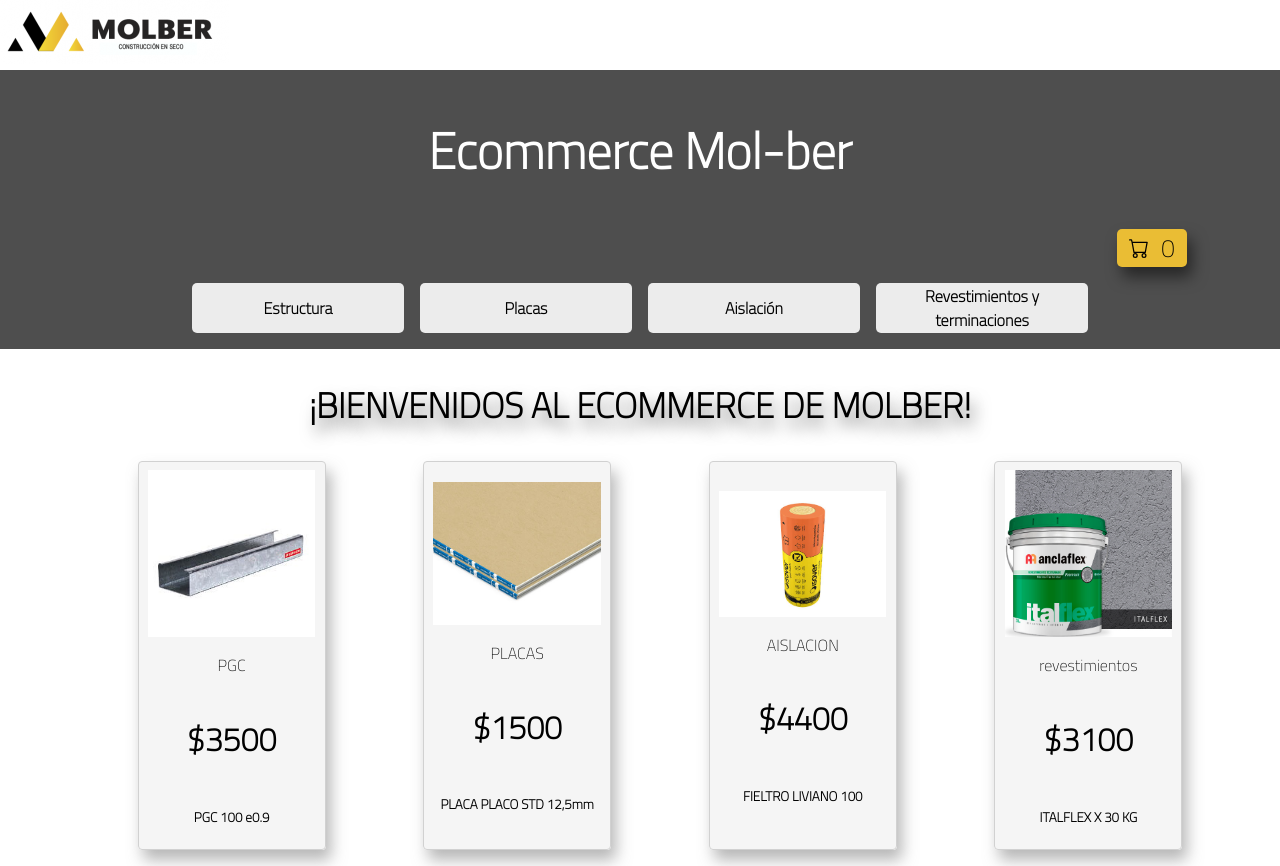
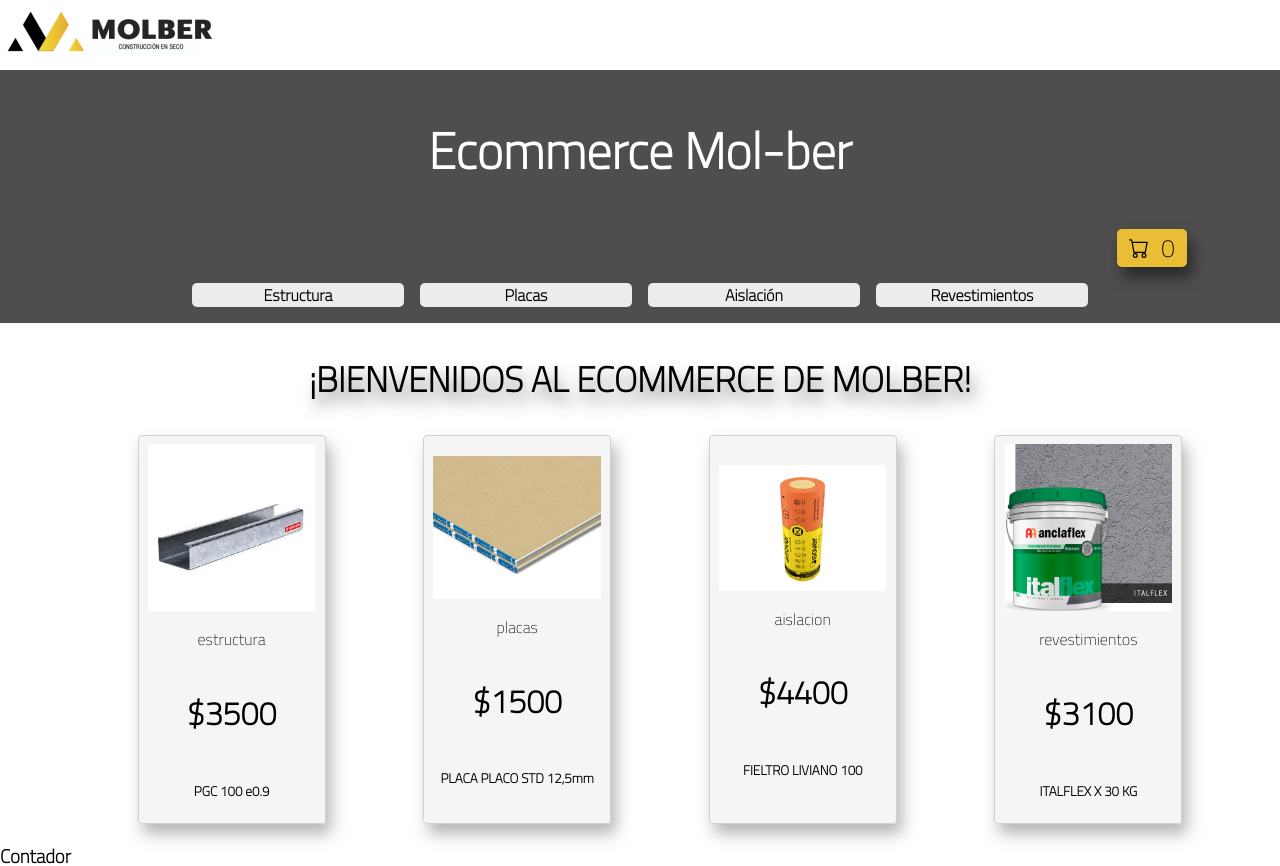
Before and after one commit to GonzaSebastian/react-toledo, a React (Create React App) app: page / in a window 1280 px wide. Shown: the top 866 px of the page. Built offline with nearby package versions, Linux system fonts and the light colour scheme.

Commit message:
se aplica el ruteo con react-router aplicando link, se elimina botones

```diff
--- a/src/App.js
+++ b/src/App.js
@@ -1,15 +1,22 @@
 import './App.css';
+import { BrowserRouter, Routes, Route } from 'react-router-dom';
+import { Link } from 'react-router-dom';
 import Navbar from './components/Navbar/Navbar';
 import ItemListContainer from './components/ItemListContainer/ItemListContainer';
 
 function App() {
   return (
     <>
-      <header>
-        <img src="./images/logomolber.png" alt="imagelogo" />
+
+      <BrowserRouter>
+        <Link to='/'><img src="../images/logomolber.png" alt="imagelogo" /></Link>
         <Navbar/>
-      </header>
-      <ItemListContainer greeting="¡BIENVENIDOS AL ECOMMERCE DE MOLBER!" />
+        <Routes>
+          <Route path='/' element={<ItemListContainer greeting="¡BIENVENIDOS AL ECOMMERCE DE MOLBER!" />} />
+          <Route path='/category/:categoryId' element={<ItemListContainer />} />
+        </Routes>
+      </BrowserRouter>
+
       <p>
         Molber APP.
       </p>
--- a/src/asyncMock.js
+++ b/src/asyncMock.js
@@ -6,7 +6,7 @@ const products = [
         name: 'PGC 100 e0.9',
         price: '3500',
         description: 'Perfil de acero galvanizado de SteelFrame',
-        category: 'PGC',
+        category: 'estructura',
         img: '../assets/PGC.png',
         stock: '100',
     },
@@ -15,7 +15,7 @@ const products = [
         name: 'PLACA PLACO STD 12,5mm',
         price: '1500',
         description: '1,2m x 2,4m espesor 12,5mm. Placa de yeso Standard.',
-        category: 'PLACAS',
+        category: 'placas',
         img: '../assets/placaStd.jpg',
         stock: '100',
     },
@@ -24,7 +24,7 @@ const products = [
         name: 'FIELTRO LIVIANO 100',
         price: '4400',
         description: 'Rollo 1,2m x 11m',
-        category: 'AISLACION',
+        category: 'aislacion',
         img: '../assets/FL100.jpg',
         stock: '100',
     },
@@ -46,3 +46,11 @@ export const getProducts = () => {
         }, 2000)
     })
 }
+
+export const getProductsByCategory = (categoryId) => {
+    return new Promise ((resolve) => {
+        setTimeout(() => {
+            resolve(products.filter(prod => prod.category === categoryId))
+        },2000)
+    })
+}
--- a/src/components/Button/button.css
+++ /dev/null
@@ -1,17 +0,0 @@
-.btn {
-    background-color: rgba(255, 255, 255, 0.89);
-    font-weight: 600;
-    width: 250px;
-    margin-bottom: 1rem;
-    font-family: 'Titillium Web', sans-serif;
-    font-size: 1rem;
-    border-radius: 5px;
-    border: none;
-}
-.btn:hover {
-    background-color: #eabd34;
-    animation:focus-in-expand-fwd .8s cubic-bezier(.25,.46,.45,.94) both;
-}
-
-
-@keyframes focus-in-expand-fwd{0%{letter-spacing:-.5em;transform:translateZ(-800px);filter:blur(12px);opacity:0}100%{transform:translateZ(0);filter:blur(0);opacity:1}}
--- a/src/components/Button/button.js
+++ /dev/null
@@ -1,12 +0,0 @@
-import './Button.css'
-
-const Button = ({label}) => {
-
-    return (
-        <button className="btn">
-            {label}
-        </button>
-    )
-}
-
-export default Button
--- a/src/components/CartWidget/CartWidget.js
+++ b/src/components/CartWidget/CartWidget.js
@@ -3,7 +3,7 @@ import './CartWidget.css'
 const CartWidget = () => {
     return (
         <div className='Cart'>
-            <img src='./images/cart.svg' alt='carrito' className='imgCarrito' />
+            <img src='../images/cart.svg' alt='carrito' className='imgCarrito' />
             0
         </div>
     )
--- a/src/components/ItemCount/ItemCount.js
+++ b/src/components/ItemCount/ItemCount.js
@@ -18,7 +18,7 @@ const ItemCount = ( {onAdd, stock} ) => {
     }
 
     const addCart = () => {
-        if(stock != 0) {
+        if(stock !== 0) {
             setCount(() => onAdd(count))
             setCount(1)
         }
--- a/src/components/ItemListContainer/ItemListContainer.js
+++ b/src/components/ItemListContainer/ItemListContainer.js
@@ -2,21 +2,25 @@ import './ItemListContainer.css'
 import ItemCount from '../ItemCount/ItemCount'
 import ItemList from '../ItemList/ItemList'
 import { useEffect, useState } from 'react'
-import { getProducts } from '../../asyncMock'
+import { getProducts, getProductsByCategory } from '../../asyncMock'
+import { useParams } from 'react-router-dom'
 
-const ItemListContainer = ({greeting}) => {
+const ItemListContainer = ({ greeting }) => {
     const [products, setProducts] = useState([])
     const [loading, setLoading] = useState(true)
+    const { categoryId } = useParams()
 
     useEffect(() => {
-        getProducts().then((products) => {
+        const asyncFunction = categoryId ? getProductsByCategory : getProducts
+
+        asyncFunction(categoryId).then((products) => {
             setProducts(products)
         }).catch(error => {
             console.log(error);
         }).finally(() => {
             setLoading(false)
         })
-    }, [])
+    }, [categoryId])
 
     if (loading) {
         return <h2>CARGANDO</h2>
--- a/src/components/Navbar/Navbar.css
+++ b/src/components/Navbar/Navbar.css
@@ -17,4 +17,26 @@
     width: 70%;
 }
 
+/* ESTILOS BOTONES NAVBAR */
+.btn {
+    color: #000000;
+    background-color: rgba(255, 255, 255, 0.89);
+    font-weight: 600;
+    width: 250px;
+    margin-bottom: 1rem;
+    text-align: center;
+    font-family: 'Titillium Web', sans-serif;
+    font-size: 1rem;
+    text-decoration: none;
+    border-radius: 5px;
+    border: none;
+}
+.btn:hover {
+    background-color: #eabd34;
+    animation:focus-in-expand-fwd .8s cubic-bezier(.25,.46,.45,.94) both;
+}
+
+
+@keyframes focus-in-expand-fwd{0%{letter-spacing:-.5em;transform:translateZ(-800px);filter:blur(12px);opacity:0}100%{transform:translateZ(0);filter:blur(0);opacity:1}}
+
 @keyframes tracking-in-expand{0%{letter-spacing:-.5em;opacity:0}40%{opacity:.6}100%{opacity:1}}
--- a/src/components/Navbar/Navbar.js
+++ b/src/components/Navbar/Navbar.js
@@ -1,6 +1,6 @@
 import './Navbar.css'
 import CartWidget from '../CartWidget/CartWidget'
-import Button from '../Button/Button'
+import { Link } from 'react-router-dom'
 
 const Navbar = () => {
     return (
@@ -8,10 +8,10 @@ const Navbar = () => {
             <h1 className='title'>Ecommerce Mol-ber </h1>
             <CartWidget />
             <div className="buttons">
-                <Button label="Estructura" />
-                <Button label="Placas" />
-                <Button label="Aislación" />
-                <Button label="Revestimientos y terminaciones" />
+                <Link to='/category/estructura' className='btn'>Estructura</Link>
+                <Link to='/category/placas' className='btn'>Placas</Link>
+                <Link to='/category/aislacion' className='btn'>Aislación</Link>
+                <Link to='/category/revestimientos' className='btn'>Revestimientos</Link>
             </div>
         </nav>
     )
```
Also changed, not shown: package.json (+4 -3 lines), 1 other file (tests, documents, lock files or other folders).
